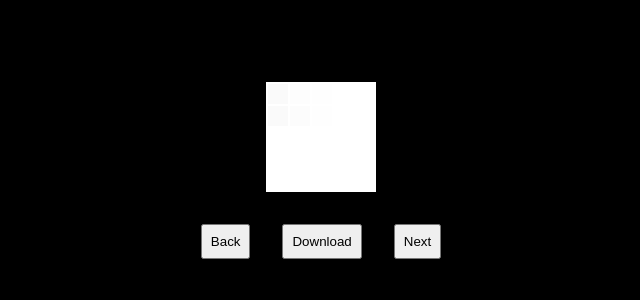
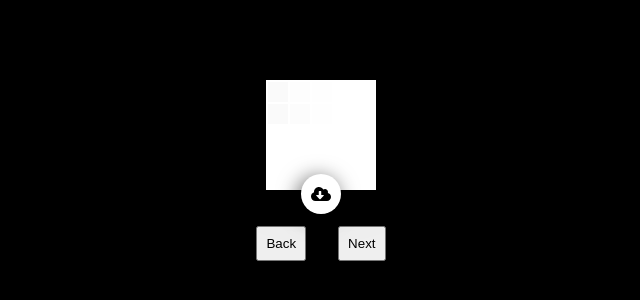
Before and after one commit to vikvikvr/maze-generator, a React (Create React App) app: page /maze in a window 1280 px wide. Shown: the part 230-530 px from the top of the page, without its empty margins (319-959 px from the left). Built offline with nearby package versions, Linux system fonts and the light colour scheme.

Commit message:
feat: add download icon button

```diff
--- a/package.json
+++ b/package.json
@@ -4,6 +4,9 @@
   "private": true,
   "homepage": "https://maze-generator-cw.netlify.app/",
   "dependencies": {
+    "@fortawesome/fontawesome-svg-core": "^1.2.36",
+    "@fortawesome/free-solid-svg-icons": "^5.15.4",
+    "@fortawesome/react-fontawesome": "^0.1.15",
     "@testing-library/jest-dom": "^5.14.1",
     "@testing-library/react": "^11.2.7",
     "@testing-library/user-event": "^12.8.3",
--- a/src/components/Maze/Maze.module.css
+++ b/src/components/Maze/Maze.module.css
@@ -3,6 +3,10 @@
   flex-direction: column;
   gap: 2rem;
   align-items: center;
+}
+
+.canvasContainer {
+  position: relative;
 }
 
 .mazeCanvas {
@@ -13,6 +17,22 @@
     0px 0px 58px rgba(0, 0, 0, 0.13);
 }
 
+.downloadIcon {
+  position: absolute;
+  right: 50%;
+  bottom: 0;
+  background-color: white;
+  padding: 0.5rem;
+  width: 1.5rem;
+  height: 1.5rem;
+  border-radius: 50%;
+  cursor: pointer;
+  transform: translateX(50%) translateY(50%);
+  display: grid;
+  place-content: center;
+  box-shadow: -3px 4px 20px 1px rgba(0, 0, 0, 0.58);
+}
+
 .buttonsContainer {
   display: flex;
   justify-content: space-between;
--- a/src/components/Maze/Maze.tsx
+++ b/src/components/Maze/Maze.tsx
@@ -1,6 +1,8 @@
 import { useMemo, FC, CSSProperties, useEffect, useCallback } from 'react';
 import { useHistory } from 'react-router-dom';
 import { PuffLoader } from 'react-spinners';
+import { FontAwesomeIcon } from '@fortawesome/react-fontawesome';
+import { faCloudDownloadAlt } from '@fortawesome/free-solid-svg-icons';
 
 import { NEXT_MAZE_DELAY, useDrawMaze, useMaze } from 'features/maze';
 import { useSettings } from 'features/settings';
@@ -73,18 +75,26 @@ export const Maze: FC = () => {
 
   return (
     <div className={classes.mazeContainer}>
+      <div className={classes.canvasContainer}>
         <canvas
           className={classes.mazeCanvas}
           ref={canvasRef}
           width={imageSize}
           height={imageSize}
         />
+        {isDone && !settings.infinite && (
+          <span className={classes.downloadIcon}>
+            <FontAwesomeIcon
+              icon={faCloudDownloadAlt}
+              color="black"
+              onClick={download}
+            />
+          </span>
+        )}
+      </div>
       <img src={images.regular} style={imageStyle} alt="pic" ref={imageRef} />
       <div className={classes.buttonsContainer}>
         <button onClick={() => history.push('/')}>Back</button>
-        {isDone && !settings.infinite && (
-          <button onClick={download}>Download</button>
-        )}
         {isDone && !settings.infinite && (
           <button onClick={startNext}>Next</button>
         )}
```
Also changed, not shown: 1 other file (tests, documents, lock files or other folders). Lines whose indentation alone changed are shown as unchanged.
